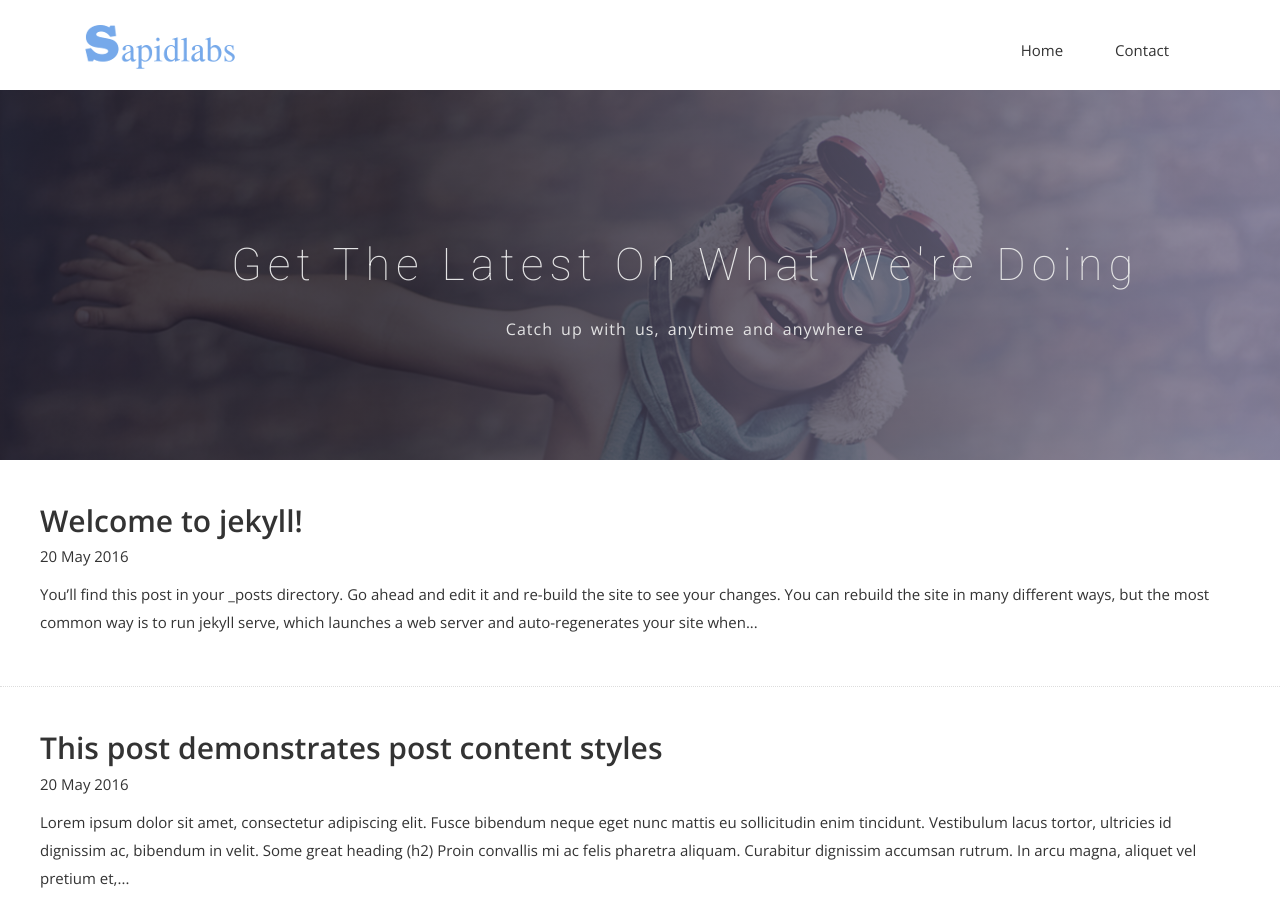
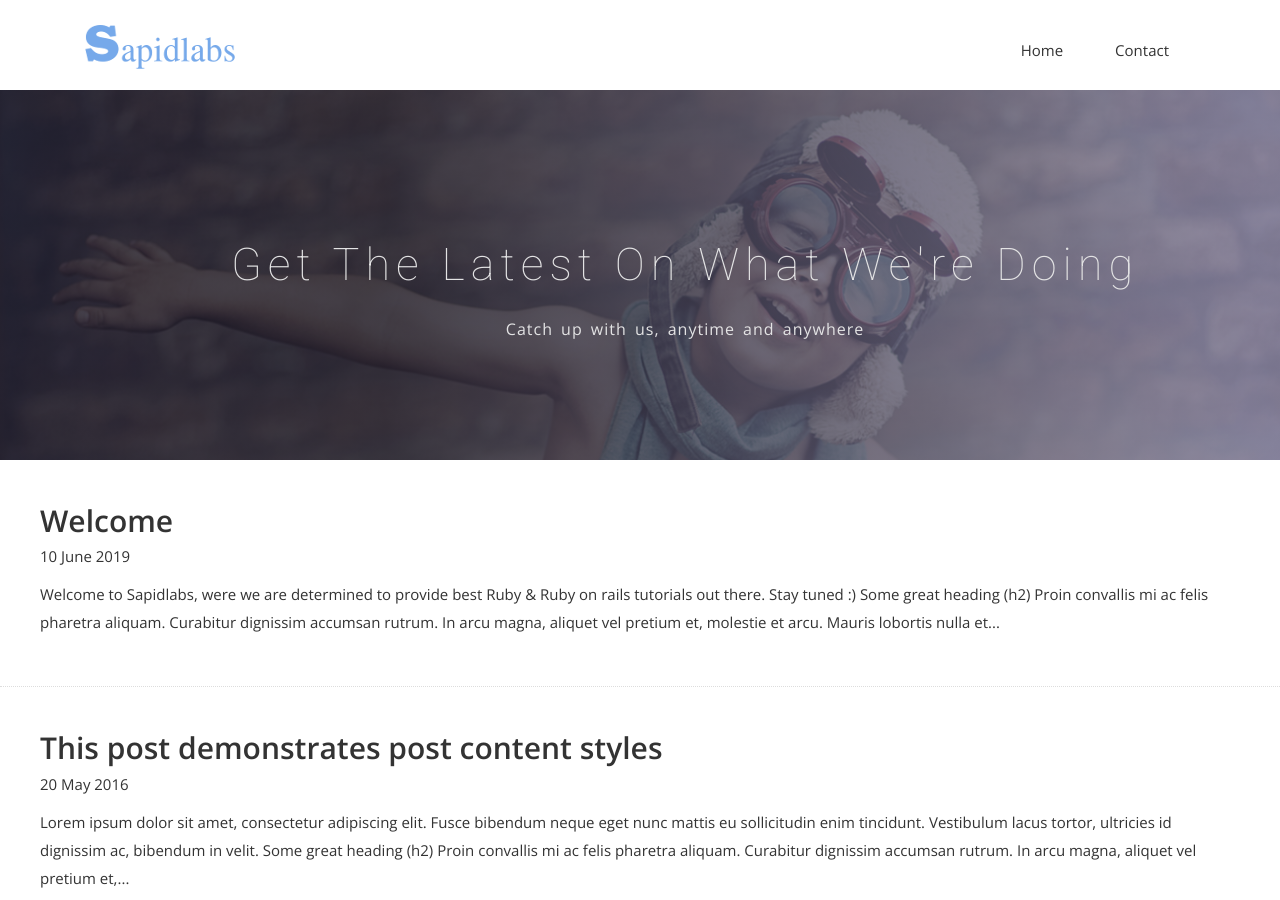
Before and after one commit to sapidlabs/sapidlabs.github.io, a Jekyll site: the page built from index.html, in a window 1280 px wide and 900 px high. Built offline with Jekyll 4.4.1, drawn with Linux system fonts in a browser that asks for light colours; nearby versions of some CDN libraries; some web fonts are replaced; some of the changed lines change nothing that is shown.

Commit message:
Add favicon. remove un-necessary files.

````diff
--- a/_includes/head.html
+++ b/_includes/head.html
@@ -4,7 +4,8 @@
 <meta name="description" content="">
 <meta name="viewport" content="width=device-width, initial-scale=1">
 <!-- Place favicon.ico and apple-touch-icon.png in the root directory -->
-
+<!-- Icon -->
+<link rel="shortcut icon" type="image/png" href="{{ "/img/favicon.png" | prepend: site.baseurl }}" >
 <!-- CSS -->
 <link rel="stylesheet" href="{{ site.baseurl }}/css/owl.carousel.css" />
 <link rel="stylesheet" href="{{ site.baseurl }}/css/bootstrap.min.css" />
--- a/_includes/header.html
+++ b/_includes/header.html
@@ -1,7 +1,7 @@
 <!-- Header Start -->
 <header>
-<div class="container">
-  <div class="row">
+  <div class="container">
+    <div class="row">
     <div class="col-md-12">
       <!-- header Nav Start -->
       <nav class="navbar navbar-default">
--- a/_posts/2016-05-20-welcome-to-jekyll.md
+++ /dev/null
@@ -1,26 +0,0 @@
----
-layout: post
-title: Welcome to jekyll!
-subtitle: Jekyll is a blog-aware, static site generator in Ruby https://jekyllrb.com
-date: 2016-05-20 21:11:27
-author: jekyll
----
-You’ll find this post in your `_posts` directory. Go ahead and edit it and re-build the site to see your changes. You can rebuild the site in many different ways, but the most common way is to run `jekyll serve`, which launches a web server and auto-regenerates your site when a file is updated.
-
-To add new posts, simply add a file in the `_posts` directory that follows the convention `YYYY-MM-DD-name-of-post.ext` and includes the necessary front matter. Take a look at the source for this post to get an idea about how it works.
-
-Jekyll also offers powerful support for code snippets:
-
-{% highlight ruby %}
-def print_hi(name)
-  puts "Hi, #{name}"
-end
-print_hi('Tom')
-#=> prints 'Hi, Tom' to STDOUT.
-{% endhighlight %}
-
-Check out the [Jekyll docs][jekyll-docs] for more info on how to get the most out of Jekyll. File all bugs/feature requests at [Jekyll’s GitHub repo][jekyll-gh]. If you have questions, you can ask them on [Jekyll Talk][jekyll-talk].
-
-[jekyll-docs]: http://jekyllrb.com/docs/home
-[jekyll-gh]:   https://github.com/jekyll/jekyll
-[jekyll-talk]: https://talk.jekyllrb.com/
--- /dev/null
+++ b/_posts/2019-06-10-welcome.md
@@ -0,0 +1,88 @@
+---
+layout: post
+title: "Welcome"
+author: "Abhishek Kanojia"
+meta: "Springfield"
+---
+
+Welcome to Sapidlabs, were we are determined to provide best Ruby & Ruby on rails tutorials out there. Stay tuned :)
+
+
+## Some great heading (h2)
+
+Proin convallis mi ac felis pharetra aliquam. Curabitur dignissim accumsan rutrum. In arcu magna, aliquet vel pretium et, molestie et arcu.
+
+Mauris lobortis nulla et felis ullamcorper bibendum. Phasellus et hendrerit mauris. Proin eget nibh a massa vestibulum pretium. Suspendisse eu nisl a ante aliquet bibendum quis a nunc. Praesent varius interdum vehicula. Aenean risus libero, placerat at vestibulum eget, ultricies eu enim. Praesent nulla tortor, malesuada adipiscing adipiscing sollicitudin, adipiscing eget est.
+
+## Another great heading (h2)
+
+Lorem ipsum dolor sit amet, consectetur adipiscing elit. Fusce bibendum neque eget nunc mattis eu sollicitudin enim tincidunt. Vestibulum lacus tortor, ultricies id dignissim ac, bibendum in velit.
+
+### Some great subheading (h3)
+
+Proin convallis mi ac felis pharetra aliquam. Curabitur dignissim accumsan rutrum. In arcu magna, aliquet vel pretium et, molestie et arcu. Mauris lobortis nulla et felis ullamcorper bibendum.
+
+Phasellus et hendrerit mauris. Proin eget nibh a massa vestibulum pretium. Suspendisse eu nisl a ante aliquet bibendum quis a nunc.
+
+### Some great subheading (h3)
+
+Praesent varius interdum vehicula. Aenean risus libero, placerat at vestibulum eget, ultricies eu enim. Praesent nulla tortor, malesuada adipiscing adipiscing sollicitudin, adipiscing eget est.
+
+> This quote will change your life. It will reveal the secrets of the universe, and all the wonders of humanity. Don't misuse it.
+
+Lorem ipsum dolor sit amet, consectetur adipiscing elit. Fusce bibendum neque eget nunc mattis eu sollicitudin enim tincidunt.
+
+### Some great subheading (h3)
+
+Vestibulum lacus tortor, ultricies id dignissim ac, bibendum in velit. Proin convallis mi ac felis pharetra aliquam. Curabitur dignissim accumsan rutrum.
+
+```html
+<html>
+  <head>
+  </head>
+  <body>
+    <p>Hello, World!</p>
+  </body>
+</html>
+```
+
+
+In arcu magna, aliquet vel pretium et, molestie et arcu. Mauris lobortis nulla et felis ullamcorper bibendum. Phasellus et hendrerit mauris.
+
+#### You might want a sub-subheading (h4)
+
+In arcu magna, aliquet vel pretium et, molestie et arcu. Mauris lobortis nulla et felis ullamcorper bibendum. Phasellus et hendrerit mauris.
+
+In arcu magna, aliquet vel pretium et, molestie et arcu. Mauris lobortis nulla et felis ullamcorper bibendum. Phasellus et hendrerit mauris.
+
+#### But it's probably overkill (h4)
+
+In arcu magna, aliquet vel pretium et, molestie et arcu. Mauris lobortis nulla et felis ullamcorper bibendum. Phasellus et hendrerit mauris.
+
+### Oh hai, an unordered list!!
+
+In arcu magna, aliquet vel pretium et, molestie et arcu. Mauris lobortis nulla et felis ullamcorper bibendum. Phasellus et hendrerit mauris.
+
+- First item, yo
+- Second item, dawg
+- Third item, what what?!
+- Fourth item, fo sheezy my neezy
+
+### Oh hai, an ordered list!!
+
+In arcu magna, aliquet vel pretium et, molestie et arcu. Mauris lobortis nulla et felis ullamcorper bibendum. Phasellus et hendrerit mauris.
+
+1. First item, yo
+2. Second item, dawg
+3. Third item, what what?!
+4. Fourth item, fo sheezy my neezy
+
+
+
+## Headings are cool! (h2)
+
+Proin eget nibh a massa vestibulum pretium. Suspendisse eu nisl a ante aliquet bibendum quis a nunc. Praesent varius interdum vehicula. Aenean risus libero, placerat at vestibulum eget, ultricies eu enim. Praesent nulla tortor, malesuada adipiscing adipiscing sollicitudin, adipiscing eget est.
+
+Praesent nulla tortor, malesuada adipiscing adipiscing sollicitudin, adipiscing eget est.
+
+Proin eget nibh a massa vestibulum pretium. Suspendisse eu nisl a ante aliquet bibendum quis a nunc.
````
Also changed, not shown: img/favicon.png (added), screenshots/blog.png (deleted), screenshots/home.png (deleted), screenshots/homecropped.png (deleted), screenshots/homecroppedscaled.png (deleted).
